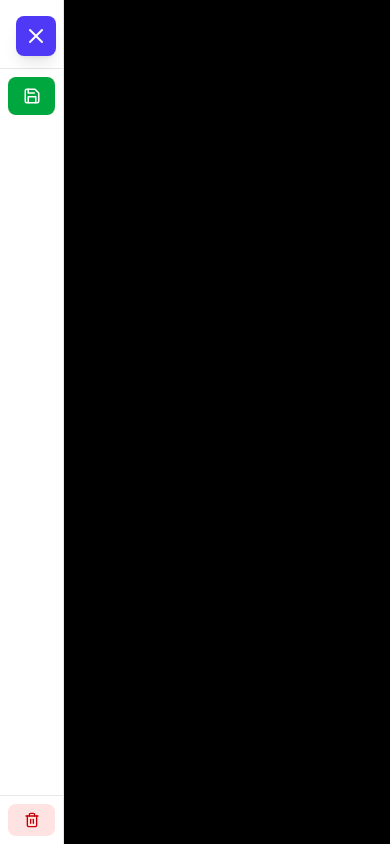
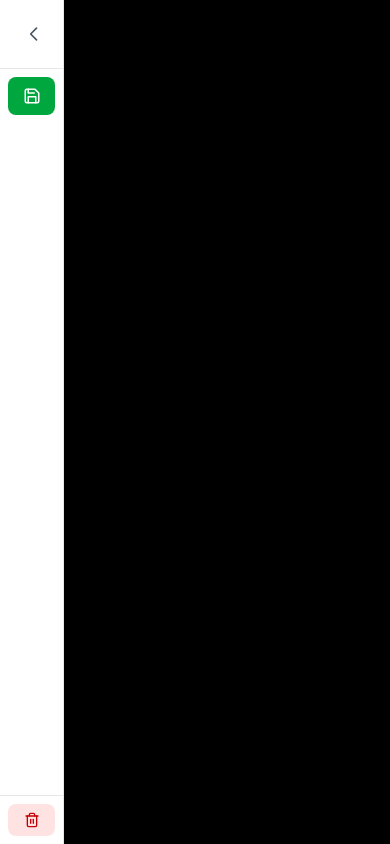
Before and after one commit to BaconTesla/prompt-builder, a Next.js app: page / in a window 390 px wide. Both pictures are taken after a click on the button 36 px from the left and 36 px from the top of the page. Shown: the top 844 px of the page. Built offline with nearby package versions, Linux system fonts and the light colour scheme.

Commit message:
fix: adjust z-index values for mobile menu button and overlay in Sidebar component

```diff
--- a/src/components/Sidebar.tsx
+++ b/src/components/Sidebar.tsx
@@ -55,7 +55,7 @@ export default function Sidebar({
       {/* Mobile Menu Button */}
       <button
         onClick={() => setIsOpen(!isOpen)}
-        className="lg:hidden fixed top-4 left-4 z-40 p-2 bg-indigo-600 text-white rounded-lg hover:bg-indigo-700 transition-colors shadow-lg"
+        className="lg:hidden fixed top-4 left-4 z-20 p-2 bg-indigo-600 text-white rounded-lg hover:bg-indigo-700 transition-colors shadow-lg"
         aria-label="Toggle sidebar"
       >
         {isOpen ? <FiX size={24} /> : <FiMenu size={24} />}
@@ -64,7 +64,7 @@ export default function Sidebar({
       {/* Overlay for mobile */}
       {isOpen && (
         <div
-          className="lg:hidden fixed inset-0 bg-black bg-opacity-50 z-20"
+          className="lg:hidden fixed inset-0 bg-black bg-opacity-50 z-10"
           onClick={() => setIsOpen(false)}
         />
       )}
```
